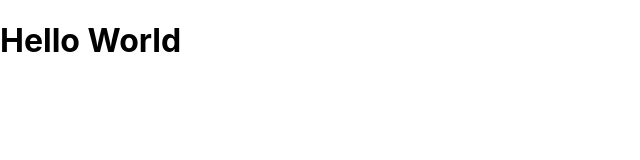
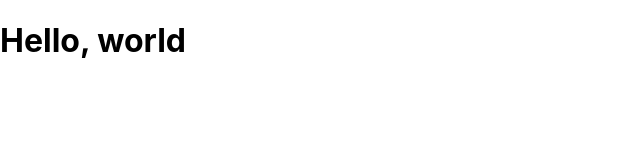
Before and after one commit to Alien-97/CursoReact, a React (Create React App) app: page / in a window 1280 px wide. Shown: the top 160 px of the page, without its empty margins (0-640 px from the left). Built offline with nearby package versions, Linux system fonts and the light colour scheme.

Commit message:
JS Object in JSX return

```diff
--- a/src/App.js
+++ b/src/App.js
@@ -1,10 +1,15 @@
 import React from 'react';
 
 function App() {
-  const greeting = 'Hello World';
+  const greetings = {
+    greeting_one: 'Hello',
+    greeting_two: 'world',
+  };
   return (
     <div>
-      <h1>{greeting}</h1>
+      <h1>
+        {greetings.greeting_one}, {greetings.greeting_two}
+      </h1>
     </div>
   );
 }
```
